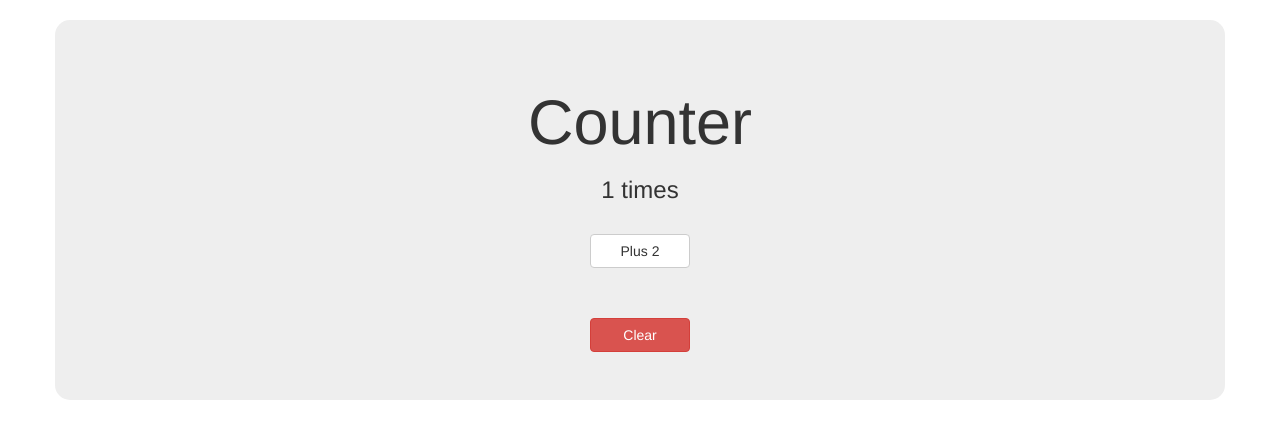
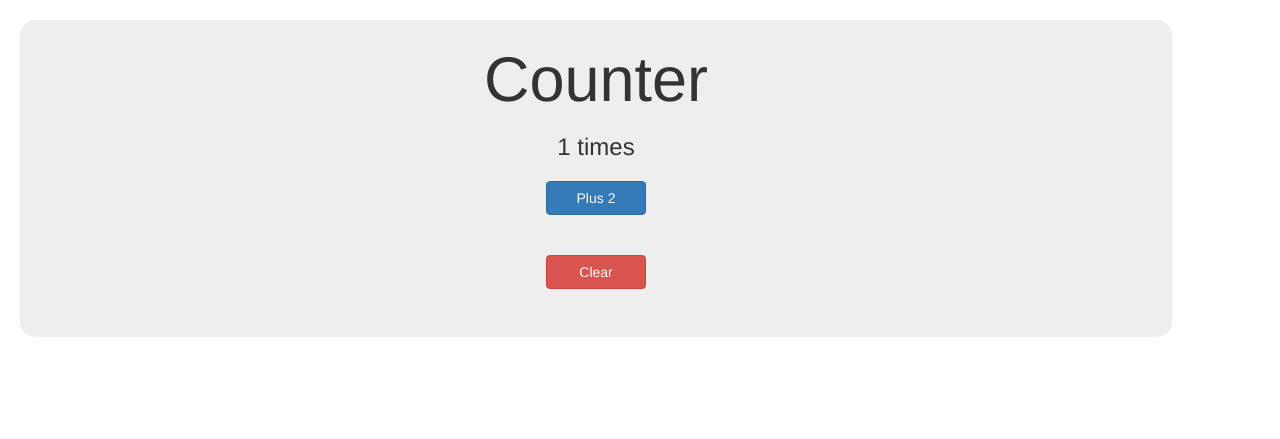
Before and after one commit to falterfriday/python-counter, a Flask app: page / in a window 1280 px wide. Shown: the top 439 px of the page. Run offline with Flask 2, Linux system fonts and the light colour scheme; some libraries are stand-ins or nearby versions.

Commit message:
altered css to override bootstrap

```diff
--- a/static/style.css
+++ b/static/style.css
@@ -1,16 +1,22 @@
 h1 {
 	text-align: center;
 	margin-bottom: 20px;
+	margin-top: 25px;
 }
-div {
+div.container.jumbotron {
 	border-radius: 15px;
 }
 .container {
 	margin: 20px;
-	width: 90%
+	width: 90%;
+	padding-top: 0;
+}
+.jumbotron {
+	padding-top: 0;
 }
 h3 {
 	text-align: center;
+	margin-bottom: 20px;
 }
 input	{
 	display: inline-block;
@@ -21,6 +27,6 @@ input	{
 	width: 100px;
 }
 form {
-	margin-top: 30px;
+	margin-top: 20px;
 	text-align: center;
 }
--- a/templates/index.html
+++ b/templates/index.html
@@ -20,14 +20,15 @@ Description: Never Stop Learning
 <html>
 <head>
 	<title>Counter</title>
+
+	<link rel="stylesheet" href="https://maxcdn.bootstrapcdn.com/bootstrap/3.3.6/css/bootstrap.min.css" integrity="sha384-1q8mTJOASx8j1Au+a5WDVnPi2lkFfwwEAa8hDDdjZlpLegxhjVME1fgjWPGmkzs7" crossorigin="anonymous">
 	<link rel="stylesheet" type="text/css" href="{{ url_for('static', filename='style.css')}}">
-	<link rel="stylesheet" href="https://maxcdn.bootstrapcdn.com/bootstrap/3.3.6/css/bootstrap.min.css" integrity="sha384-1q8mTJOASx8j1Au+a5WDVnPi2lkFfwwEAa8hDDdjZlpLegxhjVME1fgjWPGmkzs7" crossorigin="anonymous">
 </head>
 <body><div class="container jumbotron">
 <h1>Counter</h1>
 <h3>{{count}} times</h3>
 <form action="/dumb">
-	<input type="submit" name="plus2" value="Plus 2" class="btn btn-default" type="button">
+	<input type="submit" name="plus2" value="Plus 2" class="btn btn-primary" type="button">
 </form><br>
 <form action="clear">
 	<input type="submit" name="clear" value="Clear" class="btn btn-danger" type="button">
```
